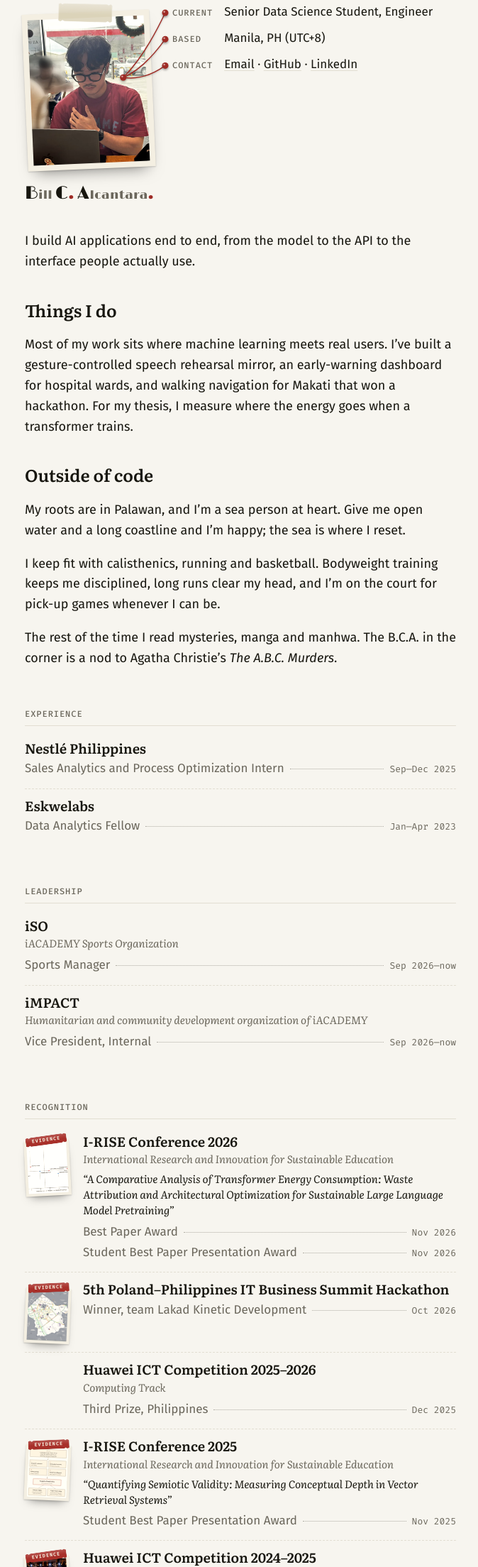
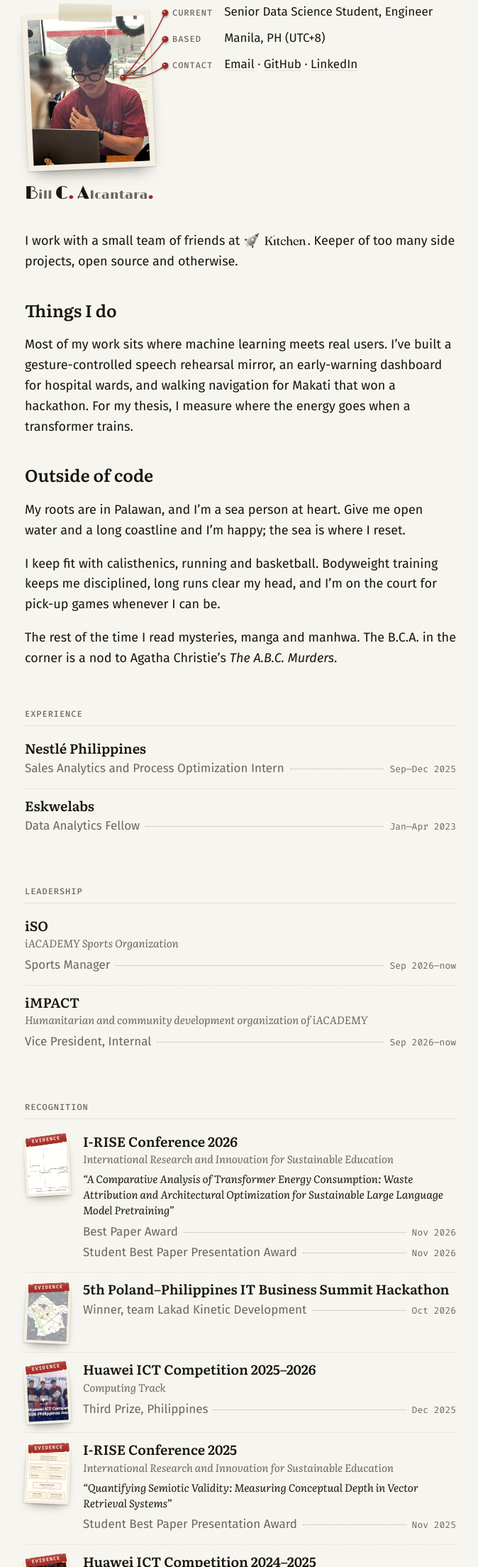
Before and after one commit to scienseize/scienseize.github.io, an Astro site: page /about in a window 1280 px wide. Shown: the part 201-2409 px from the top of the page at 71% size, without its empty margins (301-975 px from the left). Built offline with nearby package versions, Linux system fonts and the light colour scheme; Astro itself is replaced by a stand-in of ours; animation ran at ten frames a second.

Commit message:
New home intro, Kitchen on the About page, Huawei Third Prize photo
- Home intro: "Engineer · Manila, Philippines", the line "I build AI, then I
  take it apart.", and what I build and research. Drops the line borrowed
  from Felix Rieseberg's site.
- About: opens with "I work with a small team of friends at Kitchen", with
  Kitchen's logo and wordmark as two masks that follow the theme, sized to
  the text.
- Photos and Recognition: the Third Prize photo from the 10th Huawei ICT
  Competition Philippines awarding, Dec 2025.

```diff
--- a/src/about.md
+++ b/src/about.md
@@ -1,4 +1,5 @@
-I build AI applications end to end, from the model to the API to the interface people actually use.
+I work with a small team of friends at <span class="kitchen" role="img" aria-label="Kitchen"></span>. Keeper of too many side projects, open source and otherwise.
+
 ## Things I do
 
 Most of my work sits where machine learning meets real users. I've built a gesture-controlled speech rehearsal mirror, an early-warning dashboard for hospital wards, and walking navigation for Makati that won a hackathon. For my thesis, I measure where the energy goes when a transformer trains.
--- a/src/pages/about.astro
+++ b/src/pages/about.astro
@@ -219,6 +219,14 @@ let fileCount = 0;
 
   .prose { margin-top: 40px; font-size: 18px; }
   .prose :global(h2) { font-size: 24px; margin-top: 40px; }
+  /* Kitchen's logo and wordmark (written as a span in about.md), from their image: two masks,
+     so the ink follows the theme and the dot on the i takes the site's red. */
+  /* Sized so the wordmark's capital K (37 of 70 px) matches the text's capitals; the 16 px under its
+     baseline is the vertical-align, so it sits on the line like a word. */
+  .prose :global(.kitchen) { position: relative; display: inline-block; height: 1.25em; aspect-ratio: 281 / 70; vertical-align: -0.29em; }
+  .prose :global(.kitchen::before), .prose :global(.kitchen::after) { content: ''; position: absolute; inset: 0; }
+  .prose :global(.kitchen::before) { background: var(--ink); -webkit-mask: url('/kitchen-ink.png') center / contain no-repeat; mask: url('/kitchen-ink.png') center / contain no-repeat; }
+  .prose :global(.kitchen::after) { background: var(--accent); -webkit-mask: url('/kitchen-dot.png') center / contain no-repeat; mask: url('/kitchen-dot.png') center / contain no-repeat; }
   /* Typing on scroll (see the script): one word every 35 ms. */
   .prose :global(.typing .w) { opacity: 0; }
   .prose :global(.typed .w) { opacity: 1; transition: opacity 0.08s calc(var(--i) * 35ms); }
--- a/src/site.ts
+++ b/src/site.ts
@@ -79,6 +79,7 @@ export const timeline: { heading: string; entries: Entry[] }[] = [
       },
       {
         org: 'Huawei ICT Competition 2025–2026',
+        photos: ['/photos/huawei-third-prize.webp'],
         note: 'Computing Track',
         roles: [{ title: 'Third Prize, Philippines', years: 'Dec 2025' }],
       },
@@ -127,5 +128,6 @@ export const library: { title: string; year: number; author: string; kind: 'book
 
 export const photos: { image?: string; caption: string }[] = [
   { image: '/photos/huawei-global-final.webp', caption: 'Grand Prize, Cloud Track · Huawei ICT Competition Global Final, Shenzhen, May 2025' },
+  { image: '/photos/huawei-third-prize.webp', caption: 'Third Prize, Computing Track · 10th Huawei ICT Competition Philippines Awarding, Dec 2025' },
   { image: '/photos/lakad-demo.webp', caption: 'Demoing Lakad to the President of Poland · Poland–Philippines IT Business Summit Hackathon, Oct 2026' },
 ];
```
Also changed, not shown: src/components/Home.astro (+10 -2 lines), public/kitchen-dot.png (added), public/kitchen-ink.png (added), public/photos/huawei-third-prize.webp (added).
